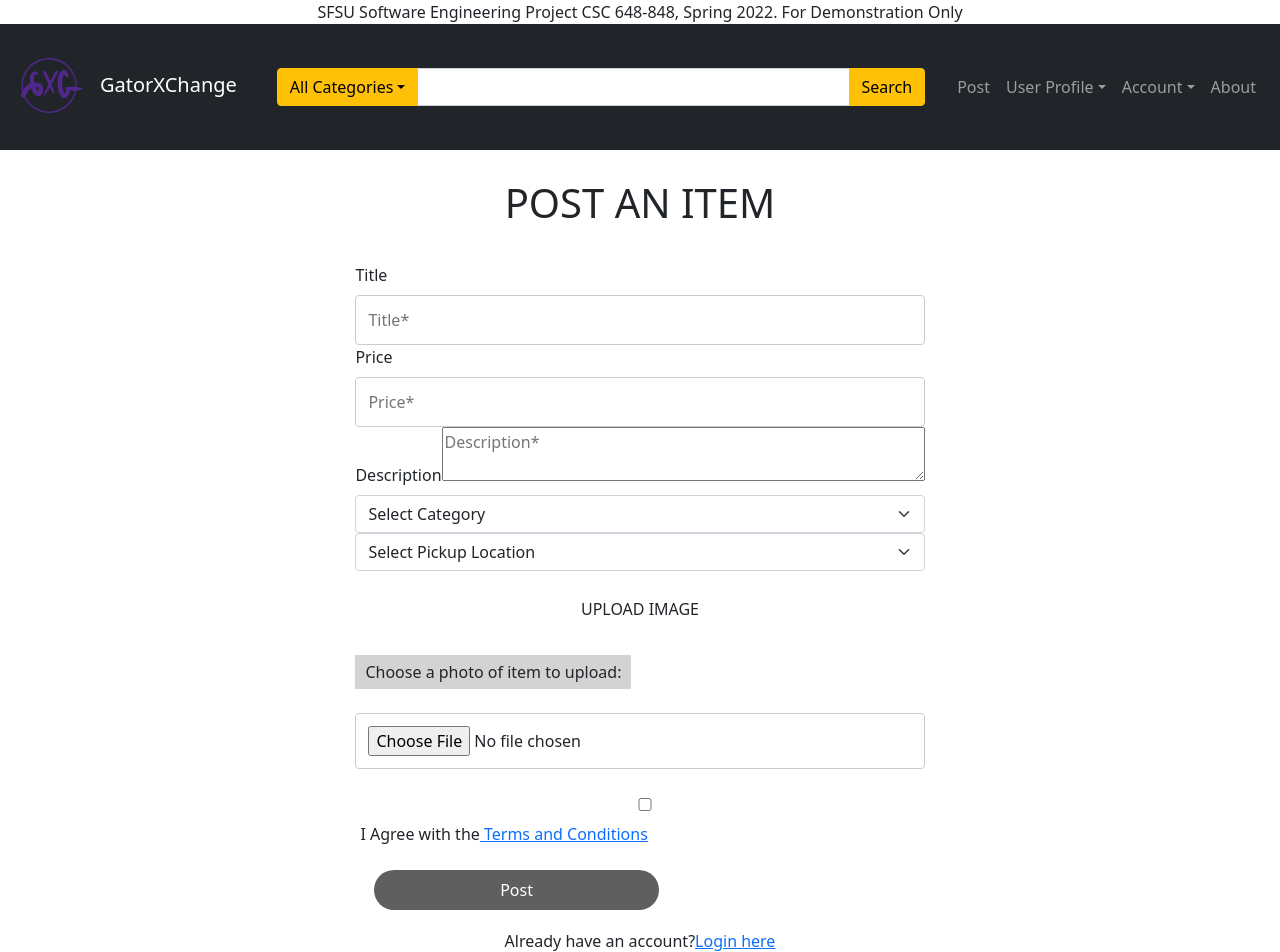
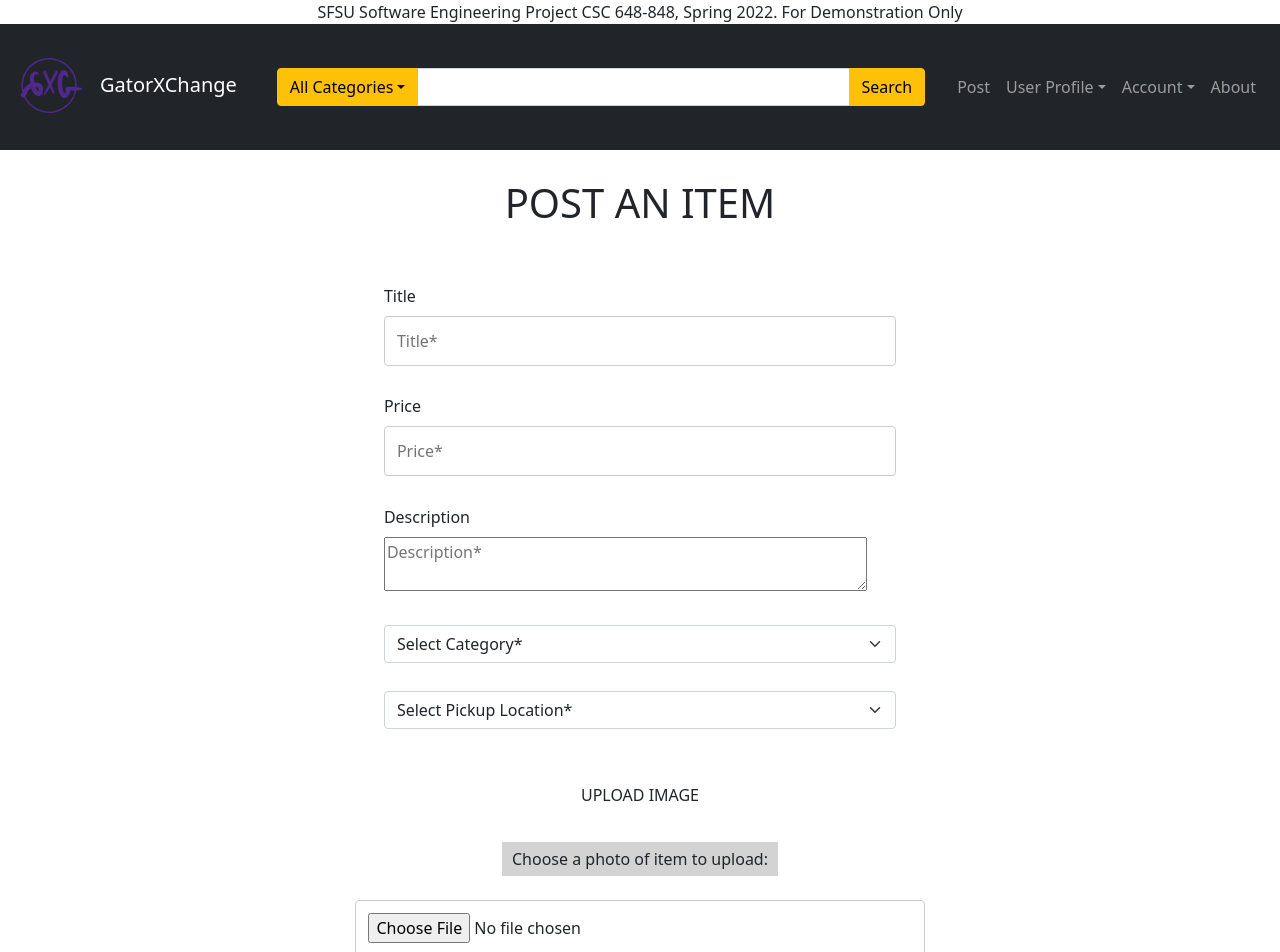
Before and after one commit to DrashtiShah23/online-marketplace-GatorXchange, a React (Create React App) app in the folder application/client/: page /Post in a window 1280 px wide. Shown: the top 952 px of the page. Built offline with nearby package versions, Linux system fonts and the light colour scheme.

Commit message:
spaced out each post-label

```diff
--- a/application/client/src/css/post.css
+++ b/application/client/src/css/post.css
@@ -9,3 +9,26 @@ h1,h6{
 .post-input{
     display: inline;
 }
+#post-label{
+    margin: 5%;
+}
+.registerButton{
+    border: none;
+    margin: .5cm;
+    outline: 0;
+    display: inline-block;
+    padding: 8px;
+    color: rgb(255, 255, 255);
+    background-color: rgb(95, 95, 95);
+    text-align: center;
+    cursor: pointer;
+    width: 50%;
+    border-radius: 20cm;
+}
+.registerButton:hover {
+    background-color: #4A217B;
+    }
+
+.container2{
+    text-align: center;
+}
--- a/application/client/src/css/registration.css
+++ b/application/client/src/css/registration.css
@@ -112,6 +112,7 @@ input, select {
 }
 .registerButton{
     border: none;
+    align: center;
     margin: .5cm;
     outline: 0;
     display: inline-block;
--- a/application/client/src/pages/Post.js
+++ b/application/client/src/pages/Post.js
@@ -56,7 +56,7 @@ const Post = () => {
         </div>
         <div id="post-label">
           <Form.Select aria-label="Categories">
-          <option>Select Category</option>
+          <option>Select Category*</option>
             <option value="Books">Books</option>
             <option value="Electronics">Electronics</option>
             <option value="Clothes">Clothes</option>
@@ -74,7 +74,7 @@ const Post = () => {
         </div>
         <div id="post-label">
           <Form.Select aria-label="Pickup">
-          <option>Select Pickup Location</option>
+          <option>Select Pickup Location*</option>
             <option value="CesarChavezBldg">Cesar Chavez building </option>
             <option value="Library ">J. Paul Leaonard Library </option>
             <option value="AdminBldg">Administration building</option>
@@ -95,29 +95,7 @@ const Post = () => {
        accept="image/png, image/jpeg"/>
 
         </div>
-
-        <div className="checkbox">
-        <br/>
-        <input
-            type="checkbox"
-            required
-            id="TnC"
-            onChange={(e) => setcheckboxvalue(e.target.value)}
-          />
-          <label id="TnC">
-            {" "}
-            I Agree with the
-            <Link to="/"> Terms and Conditions </Link>
-          </label>
-        </div>
-
         <button className="registerButton">Post</button>
-        <div>
-          <p>
-          Already have an account?
-            <Link to="/Login">Login here</Link>
-          </p>
-        </div>
         </fieldset>
       </div>
       </fieldset>
```
